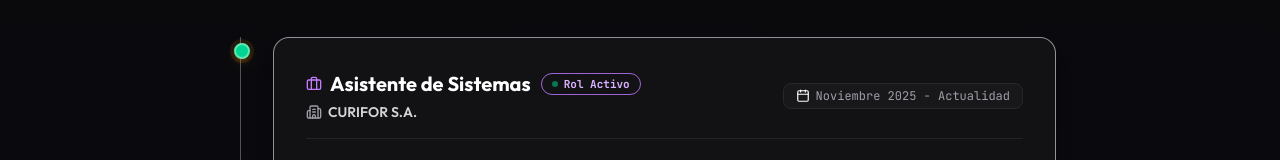
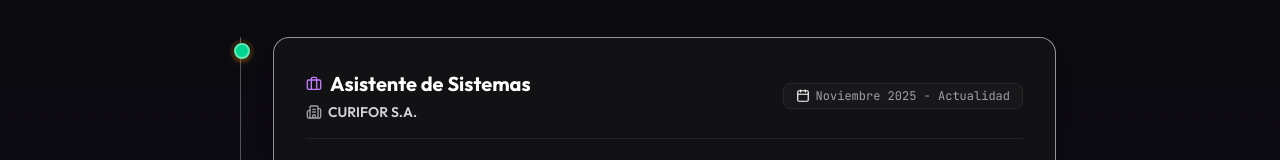
Before and after one commit to ElvisVE98/Portafolio-Web, a React (Vite) app: page / in a window 1280 px wide. Shown: the part 1245-1405 px from the top of the page. Built offline with nearby package versions, Linux system fonts and the light colour scheme.

Commit message:
fix: update build script for netlify

```diff
--- a/src/components/sections/CertificationsSection.tsx
+++ b/src/components/sections/CertificationsSection.tsx
@@ -15,7 +15,7 @@ export const CertificationsSection: React.FC = () => {
   const courseCertifications = CERTIFICATIONS.filter((c) => c.id !== 'duoc-degree');
 
   return (
-    <section id="certifications" className="py-24 bg-gradient-to-b from-[#0e0817] to-[#09090b] relative">
+    <section id="certifications" className="py-24 bg-linear-to-b from-[#0d0814] to-[#09090b] relative">
       <div className="max-w-6xl mx-auto px-4 sm:px-6 lg:px-8">
 
         {/* Título de la sección */}
--- a/src/components/sections/ContactSection.tsx
+++ b/src/components/sections/ContactSection.tsx
@@ -22,7 +22,7 @@ export const ContactSection: React.FC = () => {
   return (
     <section
       id="contact"
-      className="pt-24 pb-16 relative overflow-hidden bg-gradient-to-b from-[#09090b] via-[#1a0b2e]/40 to-[#0e071a]"
+      className="pt-24 pb-16 relative overflow-hidden bg-linear-to-b from-[#09090b] via-[#1a0b2e]/40 to-[#0e071a]"
     >
 
       {/* Resplandor ambiental púrpura suave de fondo */}
@@ -32,16 +32,13 @@ export const ContactSection: React.FC = () => {
 
         <div className="py-14 px-6 sm:px-12 rounded-3xl bg-[#120a1f]/85 border border-purple-500/20 shadow-2xl shadow-purple-950/40 backdrop-blur-2xl">
 
-          {/* Subtítulo monoespaciado (sin icono) */}
-          <div className="inline-flex items-center px-4 py-1.5 rounded-full bg-purple-500/10 border border-purple-500/30 text-purple-400 text-xs font-mono font-bold mb-4">
-            <span>¿Hablamos de un proyecto?</span>
-          </div>
+
 
           {/* Título de impacto con degradado púrpura/fucsia */}
           <h2 className="text-3xl sm:text-4xl md:text-5xl font-extrabold text-white tracking-tight mb-4">
             Vamos a crear{' '}
-            <span className="bg-gradient-to-r from-purple-400 via-fuchsia-400 to-pink-400 bg-clip-text text-transparent font-extrabold">
-              soluciones que sumen valor
+            <span className="bg-linear-to-r from-purple-600 via-indigo-200 to-red-400 bg-clip-text text-transparent font-extrabold">
+              soluciones que agreguen valor
             </span>
           </h2>
 
--- a/src/components/sections/ExperienceSection.tsx
+++ b/src/components/sections/ExperienceSection.tsx
@@ -12,7 +12,7 @@ import { SectionTitle } from '../ui/SectionTitle';
  */
 export const ExperienceSection: React.FC = () => {
   return (
-    <section id="experience" className="py-24 bg-gradient-to-b from-[#09090b] to-[#0e0817] relative">
+    <section id="experience" className="py-24 bg-linear-to-b from-[#09090b] to-[#1c102d] relative">
       <div className="max-w-4xl mx-auto px-4 sm:px-6 lg:px-8">
 
         {/* Título de la sección */}
@@ -46,19 +46,13 @@ export const ExperienceSection: React.FC = () => {
 
                 {/* Cabecera del puesto */}
                 <div className="flex flex-col sm:flex-row sm:items-center justify-between gap-3 border-b border-zinc-800/80 pb-4 mb-4">
+
                   <div>
                     <div className="flex items-center gap-2.5 flex-wrap">
-
                       <h3 className="text-xl font-bold text-white flex items-center gap-2">
                         <Briefcase className="w-4 h-4 text-purple-400" />
                         {exp.jobTitle}
                       </h3>
-                      {exp.isCurrent && (
-                        <span className="inline-flex items-center gap-1.5 px-2.5 py-0.5 rounded-full text-[11px] font-mono font-semibold bg-purple/20 text-purple-300 border border-purple-400/80">
-                          <span className="w-1.5 h-1.5 rounded-full bg-emerald-400 animate-pulse" />
-                          Rol Activo
-                        </span>
-                      )}
                     </div>
 
                     <p className="text-sm font-semibold text-zinc-300 flex items-center gap-1.5 mt-1">
--- a/src/components/sections/ProjectsSection.tsx
+++ b/src/components/sections/ProjectsSection.tsx
@@ -30,7 +30,7 @@ export const ProjectsSection: React.FC = () => {
   ];
 
   return (
-    <section id="projects" className="py-24 bg-gradient-to-b from-[#0e0817] via-[#120a1f] to-[#0e0817] relative">
+    <section id="projects" className="py-24 bg-linear-to-b from-[#1c102d] via-[#2f1032] to-[#0d0814] relative">
 
       <div className="max-w-6xl mx-auto px-4 sm:px-6 lg:px-8">
 
```
